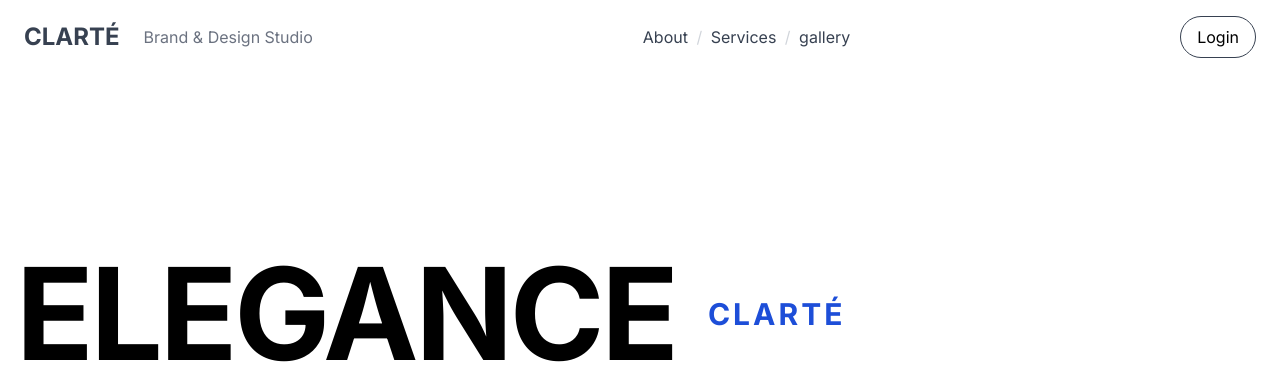
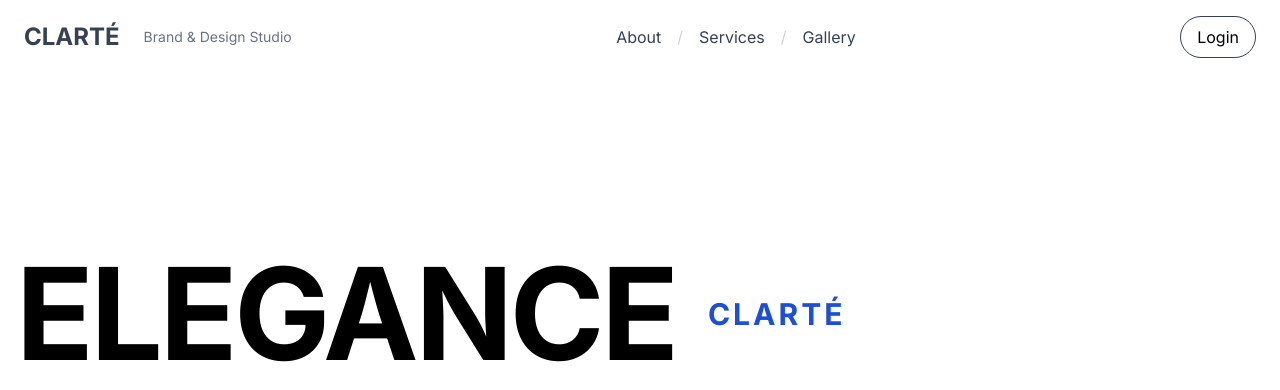
Before and after one commit to Fendyra/Clarte, a PHP site: page /index.php in a window 1280 px wide. Shown: the top 390 px of the page. Run offline with PHP 8.4, Linux system fonts and the light colour scheme; some libraries are stand-ins or nearby versions.

Commit message:
Update Section

```diff
--- a/public/partials/header.php
+++ b/public/partials/header.php
@@ -20,38 +20,32 @@
 <body class="bg-white">
 
   <!-- Header Section -->
-  <header class="bg-white">
+    <header class="bg-white">
     <div class="container mx-auto flex justify-between items-center py-4 px-6">
-      <!-- Container utama header: flex untuk sejajar logo, navigasi, dan button -->
 
-      <!-- Logo -->
       <div class="flex items-center">
-        <div class="text-2xl font-bold text-gray-700">
+        <div class="text-xl md:text-2xl font-bold text-gray-700">
           <a href="index.php">
             CLARTÉ
           </a>
         </div>
-        <!-- Tagline kecil -->
-        <span class="text-gray-500 ml-6">Brand & Design Studio</span>
+        <span class="hidden md:inline-block text-gray-500 ml-6 text-sm">Brand & Design Studio</span>
       </div>
 
-      <!-- Navigation Links -->
-      <nav class="space-x-1">
-        <!-- Link navigasi utama -->
+      <nav class="flex items-center space-x-2 md:space-x-4 text-sm md:text-base">
         <a href="about.php" class="text-gray-700 hover:underline">About</a>
         <span class="text-gray-300">/</span>
         <a href="services.php" class="text-gray-700 hover:underline">Services</a>
         <span class="text-gray-300">/</span>
-        <a href="gallery.php" class="text-gray-700 hover:underline">gallery</a>
+        <a href="gallery.php" class="text-gray-700 hover:underline">Gallery</a>
 
       </nav>
 
-      <!-- Login Button -->
       <a href="login.php"
-        class="border border-gray-700 rounded-full text-black px-4 py-2 text-base relative overflow-hidden group transition-colors duration-300 hover:bg-black hover:text-white">
+         class="border border-gray-700 rounded-full text-black px-3 py-1 md:px-4 md:py-2 text-xs md:text-base
+                relative overflow-hidden group transition-colors duration-300 hover:bg-black hover:text-white">
         <span class="relative z-10">Login</span>
       </a>
-
     </div>
   </header>
 </body>
```
